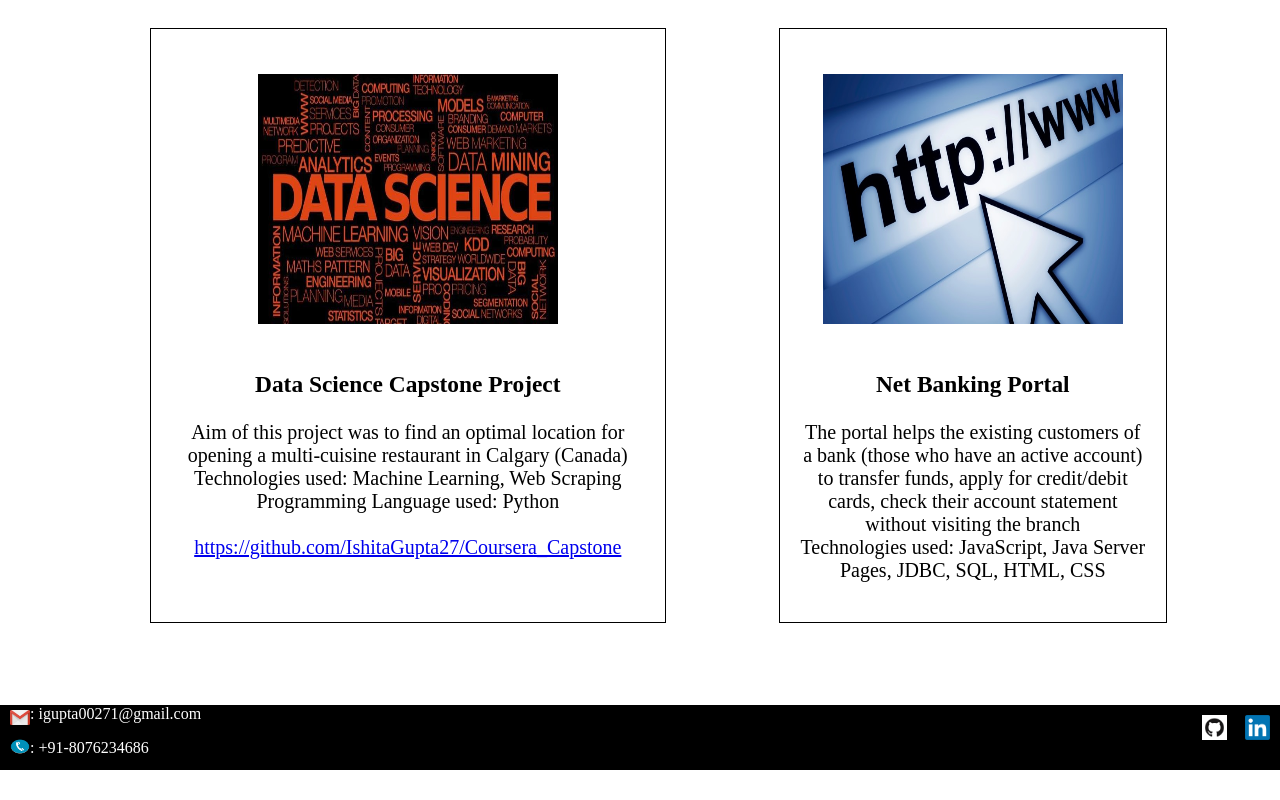
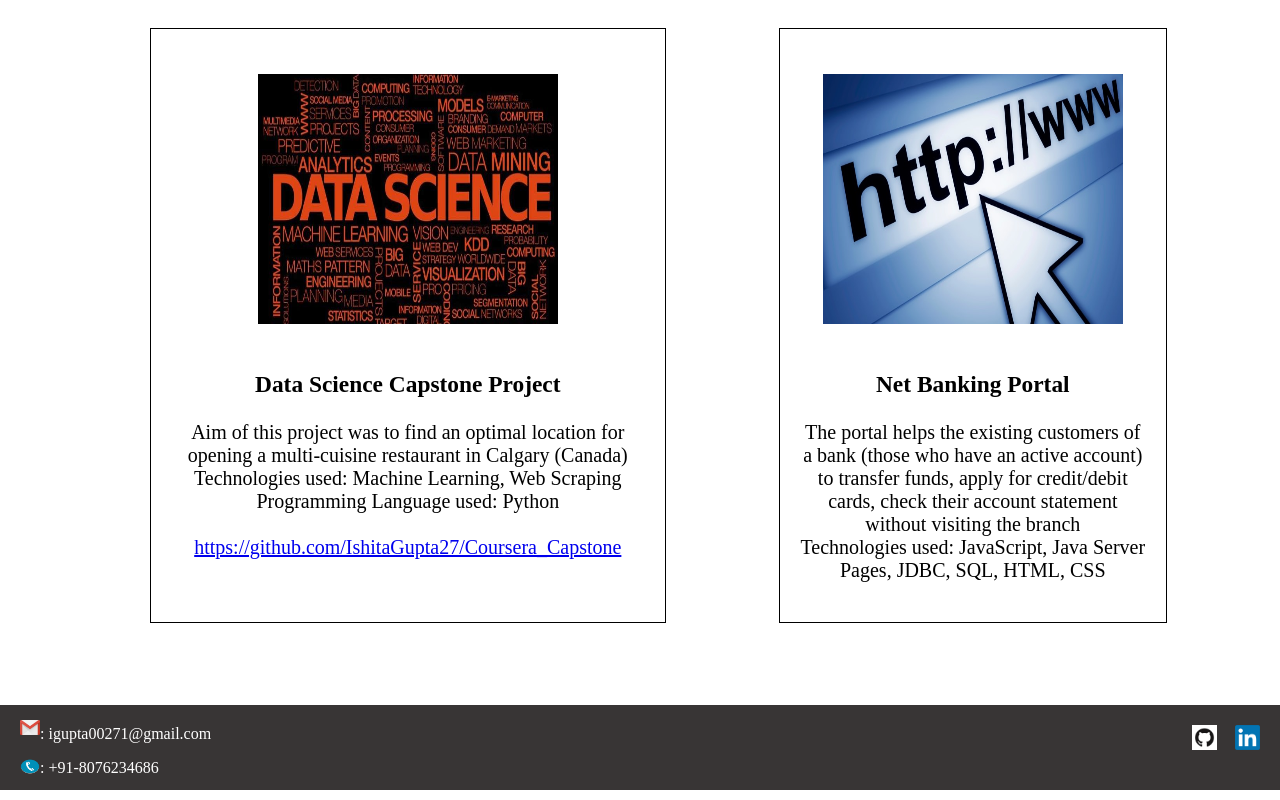
Before and after one commit to Utkarsh1999/ishitagupta27.github.io, a plain HTML site: page index.html in a window 1280 px wide. Shown: the part 932-1732 px from the top of the page. Drawn offline with Linux system fonts and the light colour scheme.

Commit message:
added padding in footer
added padding and removed 100% width from footer

```diff
--- a/index.html
+++ b/index.html
@@ -118,12 +118,14 @@ body{
 <br><br><br><br>
 <style>
 .footer {
-   width: 100%;
+
    height: 65px;
-   background-color: black;
-   color: white;
-   margin-bottom: 10px;
-   margin-top: 10px;
+    background-color: #383535;
+    color: white;
+    margin-bottom: 10px;
+    margin-top: 10px;
+    padding: 10px;
+
 }
 </style>
 <div class="footer" id="Contact">
```
